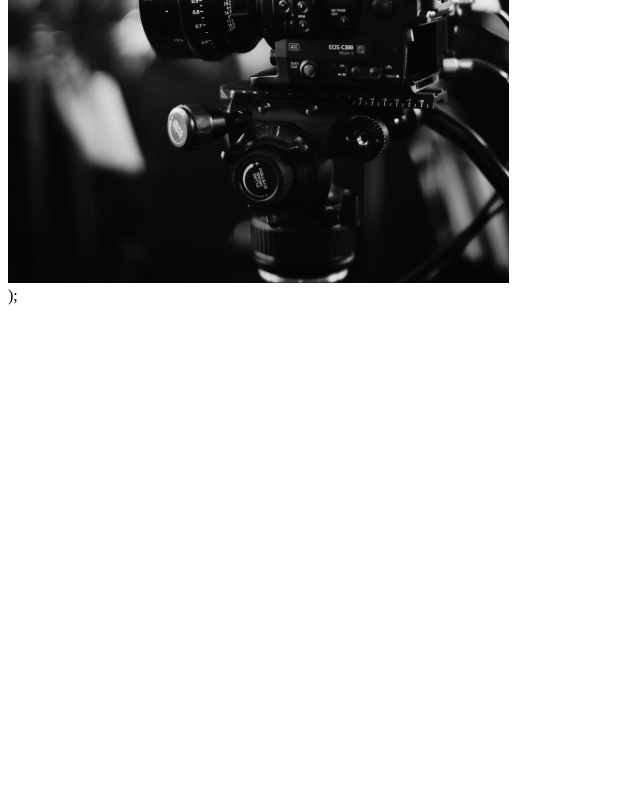
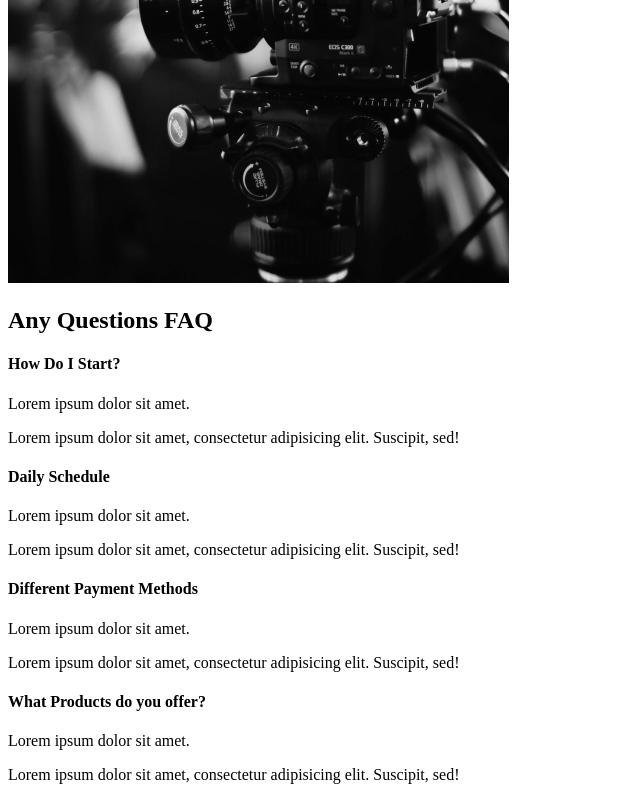
Before and after one commit to patrickbatungbacal/capture, a React (Create React App) app: page / in a window 1280 px wide. Shown: the part 2099-2899 px from the top of the page, without its empty margins (0-640 px from the left). Before the commit the page ends 2412 px from the top, so only its background shows below. Built offline with nearby package versions, Linux system fonts and the light colour scheme.

Commit message:
4. Faq Section

```diff
--- /dev/null
+++ b/src/components/FaqSection.js
@@ -0,0 +1,57 @@
+import React from "react";
+
+const FaqSection = () => {
+  return (
+    <div className="faq">
+      <h2>
+        Any Questions <span>FAQ</span>
+      </h2>
+
+      <div className="question">
+        <h4>How Do I Start?</h4>
+        <div className="answer">
+          <p>Lorem ipsum dolor sit amet.</p>
+          <p>
+            Lorem ipsum dolor sit amet, consectetur adipisicing elit. Suscipit,
+            sed!
+          </p>
+        </div>
+      </div>
+
+      <div className="question">
+        <h4>Daily Schedule</h4>
+        <div className="answer">
+          <p>Lorem ipsum dolor sit amet.</p>
+          <p>
+            Lorem ipsum dolor sit amet, consectetur adipisicing elit. Suscipit,
+            sed!
+          </p>
+        </div>
+      </div>
+
+      <div className="question">
+        <h4>Different Payment Methods</h4>
+        <div className="answer">
+          <p>Lorem ipsum dolor sit amet.</p>
+          <p>
+            Lorem ipsum dolor sit amet, consectetur adipisicing elit. Suscipit,
+            sed!
+          </p>
+        </div>
+      </div>
+
+      <div className="question">
+        <h4>What Products do you offer?</h4>
+        <div className="answer">
+          <p>Lorem ipsum dolor sit amet.</p>
+          <p>
+            Lorem ipsum dolor sit amet, consectetur adipisicing elit. Suscipit,
+            sed!
+          </p>
+        </div>
+      </div>
+    </div>
+  );
+};
+
+export default FaqSection;
--- a/src/pages/AboutUs.js
+++ b/src/pages/AboutUs.js
@@ -3,13 +3,14 @@
 //import components
 import AboutSection from "../components/AboutSection";
 import ServicesSection from "../components/ServicesSection";
+import FaqSection from "../components/FaqSection";
 
 const AboutUs = () => {
   return (
     <>
       <AboutSection />
       <ServicesSection />
-      );
+      <FaqSection />
     </>
   );
 };
```
Also changed, not shown: 1 other file (tests, documents, lock files or other folders).
